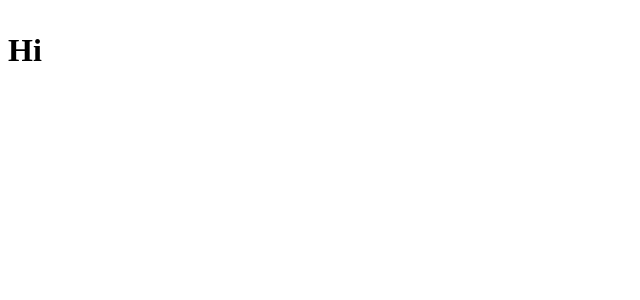
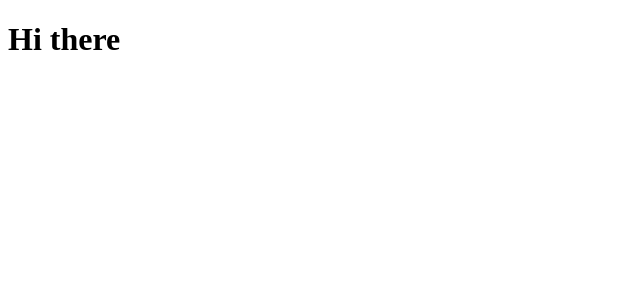
Before and after one commit to Dragonlord1005/nuxt-boi, a Nuxt app: page / in a window 1280 px wide. Shown: the top 300 px of the page, without its empty margins (0-640 px from the left). Built offline with nearby package versions, Linux system fonts and the light colour scheme.

Commit message:
IT WORKS

```diff
--- a/app.vue
+++ b/app.vue
@@ -1,7 +1,5 @@
 <template>
   <div>
-    <h1>
-        <p>Hi</p>
-    </h1>
+    <NuxtPage />
   </div>
 </template>
--- a/pages/index.vue
+++ b/pages/index.vue
@@ -1,7 +1,7 @@
 <template>
   <div>
     <h1 class="flex justify-center font-bold text-4xl">
-      Hi
+      Hi there
     </h1>
   </div>
 </template>
```
